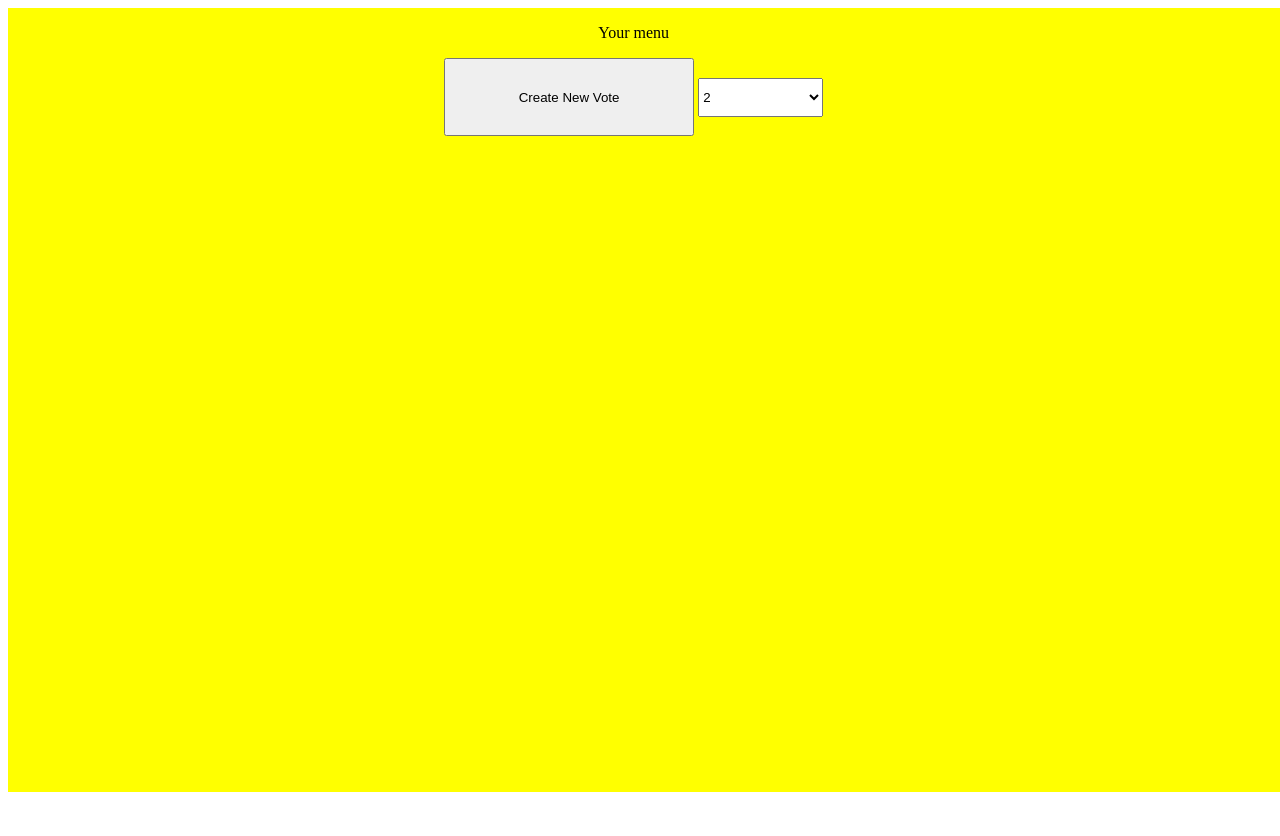
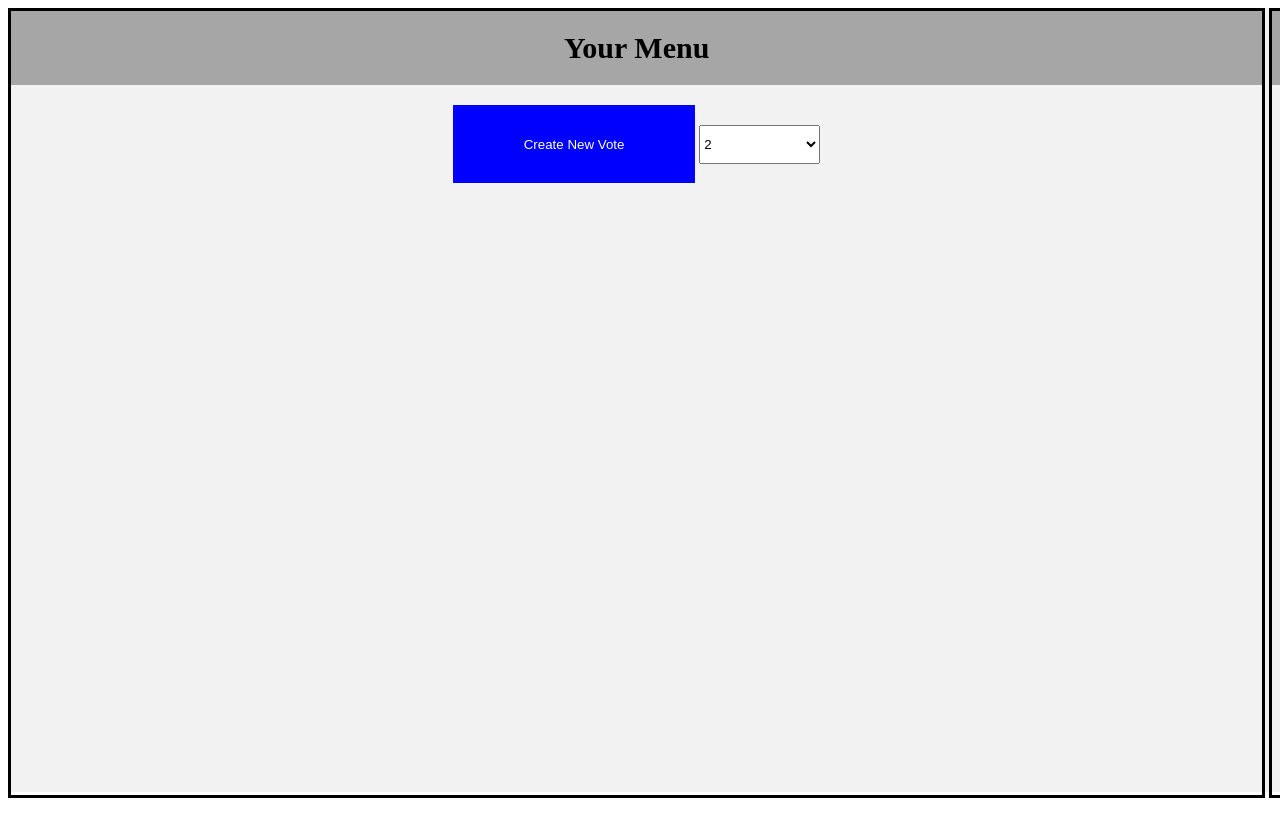
Before and after one commit to Kapuchaster/CordovaVoter, a plain HTML site: page www/index.html in a window 1280 px wide. Shown: the top 836 px of the page. After the commit the page ends 800 px from the top, so only its background shows below. Drawn offline with Linux system fonts and the light colour scheme.

Commit message:
*Improved CSS colours *Improved buttons positioning

```diff
--- a/www/css/creatorCss.css
+++ b/www/css/creatorCss.css
@@ -2,20 +2,23 @@
 	width: 100%;
 	height: 100%;
 	background-color: yellow;
+	border: solid;
 }
 #buttsGroup{
 	text-align: center;
 }
 .smallImage{
-	width:30%;
+	width:50%;
 	height:25%;
 	background-color: black;
+	margin: auto;
+
 }
 #largeImage{
 	width:300px;
 	height:300px;
 }
-.butts{
-	width: 20%;
-	height: 10%;
+#imageSpace{
+	margin: auto;
+	width: 50%;
 }
--- a/www/css/myStyle.css
+++ b/www/css/myStyle.css
@@ -1,16 +1,31 @@
 #tabbedMenu{
 	width: 300%;
 	height: 100%;
-	background-color: yellow;
+	background-color: #f2f2f2;
 }
 .mainFragment{
 	display: inline-block;
 	width: 33%;
 	height: 100%;
+	vertical-align: top;
+	border-style: solid;
 }
 .butts{
 	width: 20%;
 	height: 10%;
+	border: none;
+	color: white;
+	background-color: blue;
+	margin: auto;
+}
+.menuTitle{
+	font-size: 30px;
+	font-weight: bold;
+	padding: 20px;
+	background-color: #a6a6a6;
+}
+.content{
+	padding: 20px;
 }
 #fr1{
 	text-align: center;
--- a/www/index.html
+++ b/www/index.html
@@ -7,11 +7,15 @@
 
 </head>
 
-<body onload="init()" onscroll="bodyScroll()">
+<!-- <body onload="init()" onscroll="bodyScroll()"> -->
+<body>
 <div id="tabbedMenu">
+
 	<div class = "mainFragment" id="fr1">
-		<p>Your menu</p>
-
+    <div class="menuTitle">
+      Your Menu
+    </div>
+    <div class="content">
       <button class="butts" type="button" onclick="gotopage()">Create New Vote</button>
       <select id="imageAmount">
         <option value="2">2</option>
@@ -19,13 +23,19 @@
         <option value="4">4</option>
       </select>
     </div>
+	</div>
 
 	<div class = "mainFragment" id="fr2">
-	your photos
+    <div class="menuTitle">
+      Your photos
+    </div>
 
 	</div>
+
 	<div class = "mainFragment" id="fr3">
-	global photos
+    <div class="menuTitle">
+      Global photos
+    </div>
 	</div>
 </div>
 
```
Also changed, not shown: www/vote_creator.html (+6 -1 lines). Lines whose indentation alone changed are shown as unchanged.
